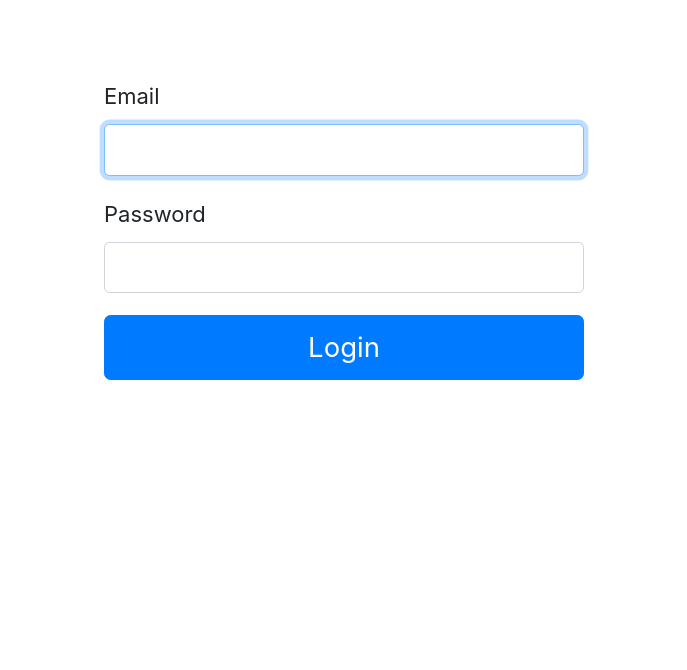
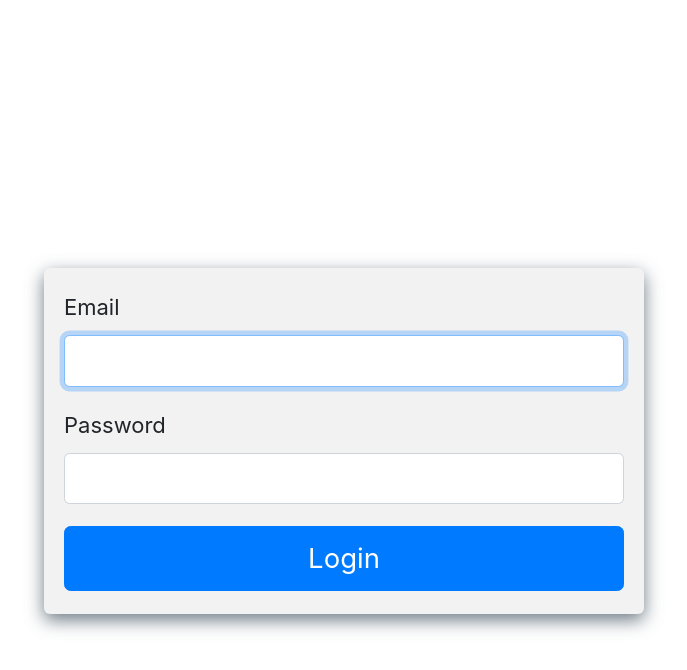
Before and after one commit to lucaspan/ezd-app-frontend, a React (Create React App) app: page /signin in a window 1280 px wide. Shown: the top 670 px of the page, without its empty margins (296-983 px from the left). Built offline with nearby package versions, Linux system fonts and the light colour scheme; what aws-amplify would draw is missing.

Commit message:
Add nav bar

```diff
--- a/src/App.jsx
+++ b/src/App.jsx
@@ -3,6 +3,7 @@ import { BrowserRouter, Route, Switch, Redirect } from "react-router-dom";
 
 import ProtectedRoute from "./ProtectedRoute";
 
+import HomePage from "./pages/Home/HomePage";
 import TodoContainer from "./pages/TodoContainer";
 import SignInPage from "./pages/SignIn/SignInPage";
 
@@ -11,7 +12,8 @@ const App = () => {
     <BrowserRouter>
       <Switch>
         <Route path="/signin" exact component={SignInPage} />
-        <ProtectedRoute path="/" exact component={TodoContainer} />
+        <ProtectedRoute path="/" exact component={HomePage} />
+        <ProtectedRoute path="/todo" exact component={TodoContainer} />
         <Redirect to="/" />
       </Switch>
     </BrowserRouter>
--- /dev/null
+++ b/src/components/NavBar/NavBar.jsx
@@ -0,0 +1,31 @@
+import React from "react";
+import { Navbar, Button } from "react-bootstrap";
+import { FontAwesomeIcon } from "@fortawesome/react-fontawesome";
+import { faPlus } from "@fortawesome/free-solid-svg-icons/faPlus";
+
+import "./NavBar.scss";
+
+const NavBar = () => {
+  return (
+    <Navbar bg="light" expand="lg">
+      <Navbar.Brand href="#home">
+        Containers
+        <Button variant="light">
+          <FontAwesomeIcon icon={faPlus} size="1x" />
+        </Button>
+      </Navbar.Brand>
+
+      <Navbar.Toggle />
+      <Navbar.Collapse id="basic-navbar-nav" className="justify-content-end">
+        <Navbar.Text style={{ marginRight: "0.8rem" }}>
+          lucas.pan@fintelics.com
+        </Navbar.Text>
+        <Button variant="dark" size="sm">
+          Log Out
+        </Button>
+      </Navbar.Collapse>
+    </Navbar>
+  );
+};
+
+export default NavBar;
--- /dev/null
+++ b/src/pages/Home/HomePage.jsx
@@ -0,0 +1,16 @@
+import React from "react";
+import { useHistory } from "react-router-dom";
+import { Nav } from "react-bootstrap";
+import NavBar from "../../components/NavBar/NavBar";
+
+import "./HomePage.scss";
+
+const HomePage = () => {
+  return (
+    <div className="homeContainer">
+      <NavBar />
+    </div>
+  );
+};
+
+export default HomePage;
--- /dev/null
+++ b/src/pages/Home/HomePage.scss
@@ -0,0 +1,3 @@
+.homeContainer {
+  flex-flow: row wrap;
+}
--- a/src/pages/SignIn/SignInPage.jsx
+++ b/src/pages/SignIn/SignInPage.jsx
@@ -24,7 +24,7 @@ const SignInPage = () => {
         }}
       >
         {({ handleSubmit, handleChange, values }) => (
-          <Form onSubmit={handleSubmit}>
+          <Form onSubmit={handleSubmit} className="signInForm">
             <Form.Group size="lg" controlId="email">
               <Form.Label>Email</Form.Label>
               <Form.Control
--- a/src/pages/SignIn/SignInPage.scss
+++ b/src/pages/SignIn/SignInPage.scss
@@ -1,7 +1,19 @@
-@media all and (min-width: 480px) {
-  .signInContainer {
-    padding: 60px 0;
-    margin: 0 auto;
-    max-width: 480px;
+.signInContainer {
+  display: flex;
+  flex-flow: row wrap;
+  margin: 20% 5%;
+  justify-content: center;
+
+  @media screen and (min-width: 768px) {
+    flex-flow: row nowrap;
+    justify-content: space-around;
+  }
+
+  .signInForm {
+    padding: 23px 20px;
+    background: #f2f2f2;
+    border-radius: 6px;
+    box-shadow: 0 6px 18px 0 rgba(73, 89, 101, 0.8);
+    width: 600px;
   }
 }
```
Also changed, not shown: src/components/NavBar/NavBar.scss (added), 1 other file (tests, documents, lock files or other folders).
